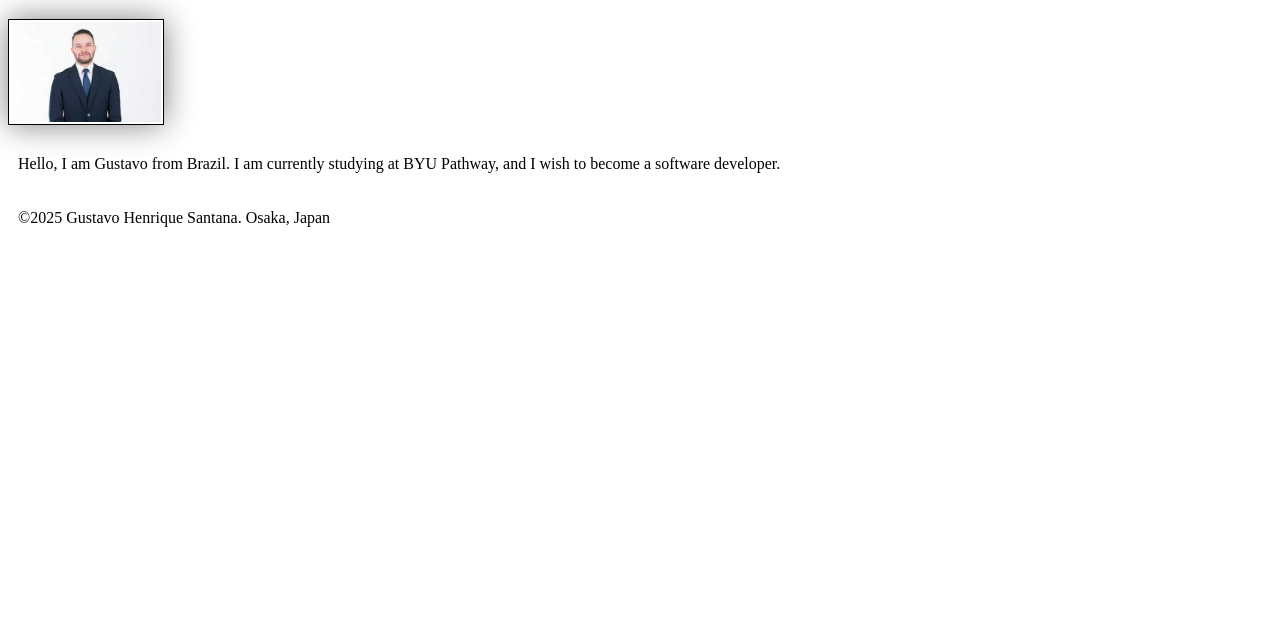
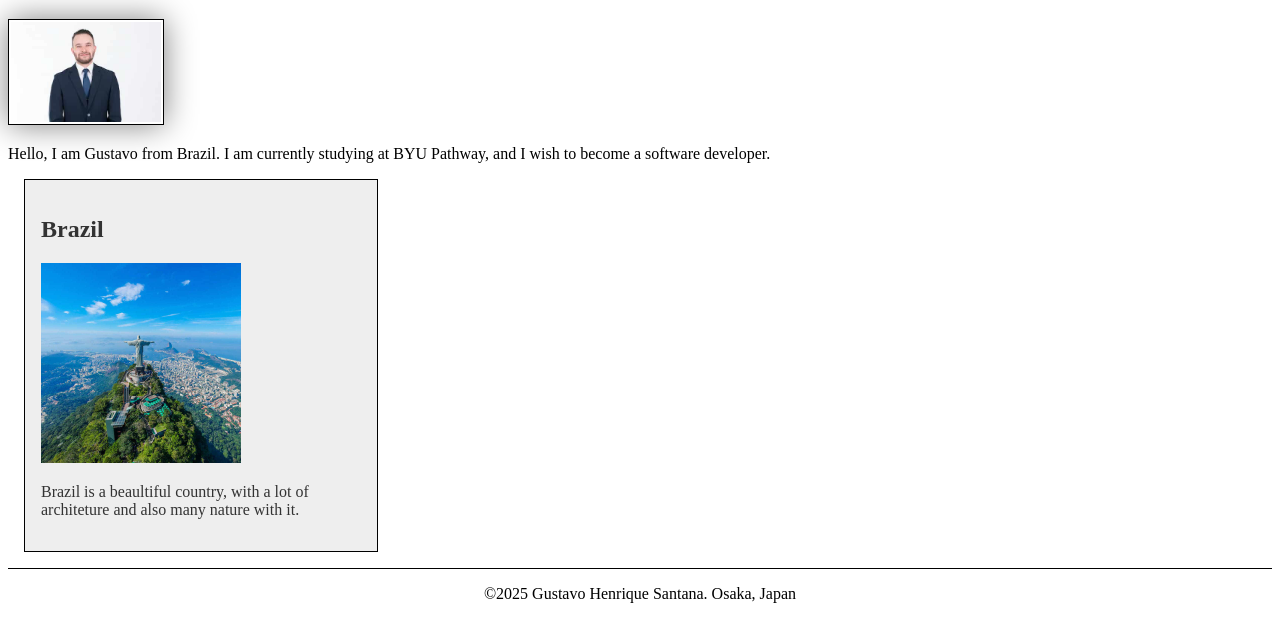
Before and after one commit to Subarashiijapan/wdd130, a plain HTML site: page index.html in a window 1280 px wide. Shown: the part 205-824 px from the top of the page. Before the commit the page ends 800 px from the top, so only its background shows below. Drawn offline with Linux system fonts and the light colour scheme.

Commit message:
brand new updTES

```diff
--- a/index.html
+++ b/index.html
@@ -6,6 +6,8 @@
     <meta name="viewport" content="width=device-width, initial-scale=1.0">
     <title>Gustavo Henrique Santana WDD130</title>
     <link rel="stylesheet" href="styles/style.css">
+    <meta name="description" content="This is my page, where I will post about me.">
+    <meta name="author" content="Gustavo Santana">
 </head>
 
 <body>
@@ -20,6 +22,12 @@
         <p>Hello, I am Gustavo from Brazil. I am currently studying at BYU Pathway, and I wish to become a software developer.</p>
     </main>
 
+    <aside>
+        <h2>Brazil</h2>
+        <img src="images/brazil-rio.jpg">
+        <p>Brazil is a beaultiful country, with a lot of architeture and also many nature with it.</p>
+    </aside>
+
     <footer>
         <p>©2025 Gustavo Henrique Santana. Osaka, Japan</p>
     </footer>
--- a/styles/style.css
+++ b/styles/style.css
@@ -13,7 +13,7 @@ h1 {
     color: darkblue;
 }
 
-img {
+main img {
     width: 150px;
     height: auto;
     border: 1px solid black;
@@ -22,5 +22,29 @@ img {
 }
 
 p {
-    padding: 10px;
+    padding: 0px;
 }
+
+main {
+    max-width: 840px;
+}
+
+aside {
+    width: 20rem;
+    margin: 1rem;
+    border: 1px solid black;
+    padding: 1rem;
+    background-color: #eee;
+    color: #333;
+}
+
+aside img {
+    width: 200px;
+    height: auto;
+}
+
+footer {
+    margin-top: 15px;
+    border-top: 1px solid black;
+    text-align: center;
+}
```
Also changed, not shown: week02/holygrail.html (+12 -0 lines), week02/styles/box-model.css (added, +24 -0 lines), images/brazil-rio.jpg (added).
